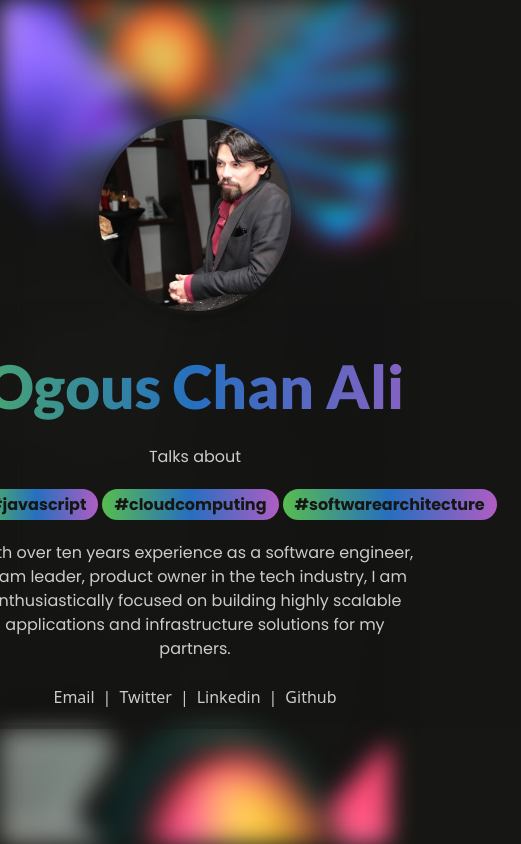
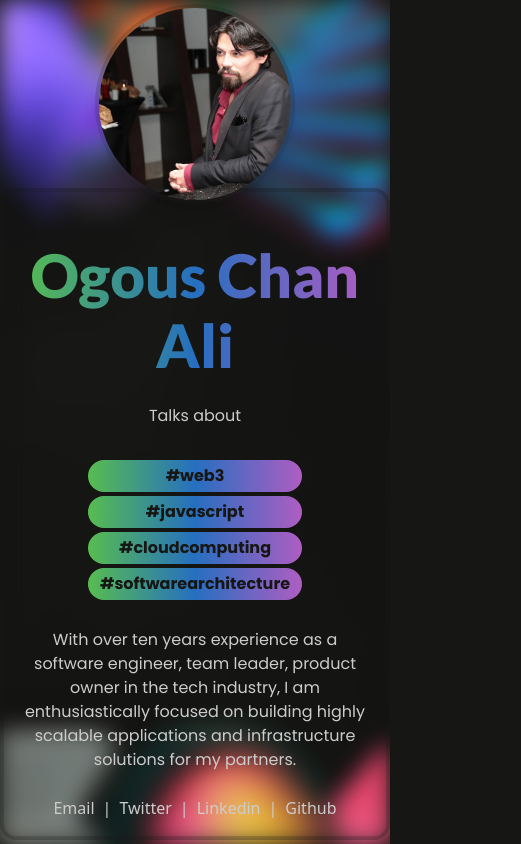
Before and after one commit to ogous/ogous-chan-ali, a Next.js app: page / in a window 390 px wide. Shown: the whole page, 521 px wide, since content can reach past the window. Built offline with nearby package versions, Linux system fonts and the light colour scheme.

Commit message:
mobile opt added

```diff
--- a/app/page.tsx
+++ b/app/page.tsx
@@ -30,6 +30,7 @@ export default function HomePage() {
         src={HeroImage}
         alt="web3 world"
         className="absolute inset-0 z-[-1] h-full w-full rounded-lg object-cover blur-md"
+        loading="lazy"
       />
       <div className="flex max-w-screen-xl flex-1 flex-col items-center justify-center">
         <Image
@@ -42,29 +43,29 @@ export default function HomePage() {
           <h1 className="mb-6 mt-8 bg-gradient-to-r from-tertiary via-primary to-secondary bg-clip-text text-center font-lato text-6xl font-black leading-[70px] text-transparent">
             Ogous Chan Ali
           </h1>
-          <p className="text-center font-poppins">
-            Talks about
-            <br />
-            <br />
+          <div className="flex flex-col items-center justify-center text-center font-poppins">
+            <span className="mb-8">Talks about</span>
+
+            <p className="mb-6 flex flex-col md:flex-row">
               {tags.map((tag) => (
                 <span
                   key={tag}
                   className={
-                  'mr-1 rounded-full bg-gradient-to-r from-tertiary via-primary to-secondary py-1 px-3 font-bold text-layer'
+                    'mb-1 rounded-full bg-gradient-to-r from-tertiary via-primary to-secondary py-1 px-3 font-bold text-layer md:mr-1'
                   }
                 >
                   #{tag}
                 </span>
               ))}
-            <br />
-            <br />
-            <span className="inline-block max-w-md">
+            </p>
+
+            <p className="inline-block max-w-md text-center">
               With over ten years experience as a software engineer, team
               leader, product owner in the tech industry, I am enthusiastically
               focused on building highly scalable applications and
               infrastructure solutions for my partners.
-            </span>
             </p>
+          </div>
           <br></br>
           <ul className="flex items-center justify-center">
             {socials.map((i, idx) => (
--- a/next.config.js
+++ b/next.config.js
@@ -3,7 +3,6 @@ const nextConfig = {
   reactStrictMode: true,
   swcMinify: true,
   experimental: {
-    runtime: 'experimental-edge',
     appDir: true
   }
 }
--- a/package.json
+++ b/package.json
@@ -48,6 +48,7 @@
     "clsx": "1.2.1",
     "next": "13.0.6",
     "react": "18.2.0",
-    "react-dom": "18.2.0"
+    "react-dom": "18.2.0",
+    "sharp": "^0.31.2"
   }
 }
```
Also changed, not shown: 1 other file (tests, documents, lock files or other folders). Lines whose indentation alone changed are shown as unchanged.
